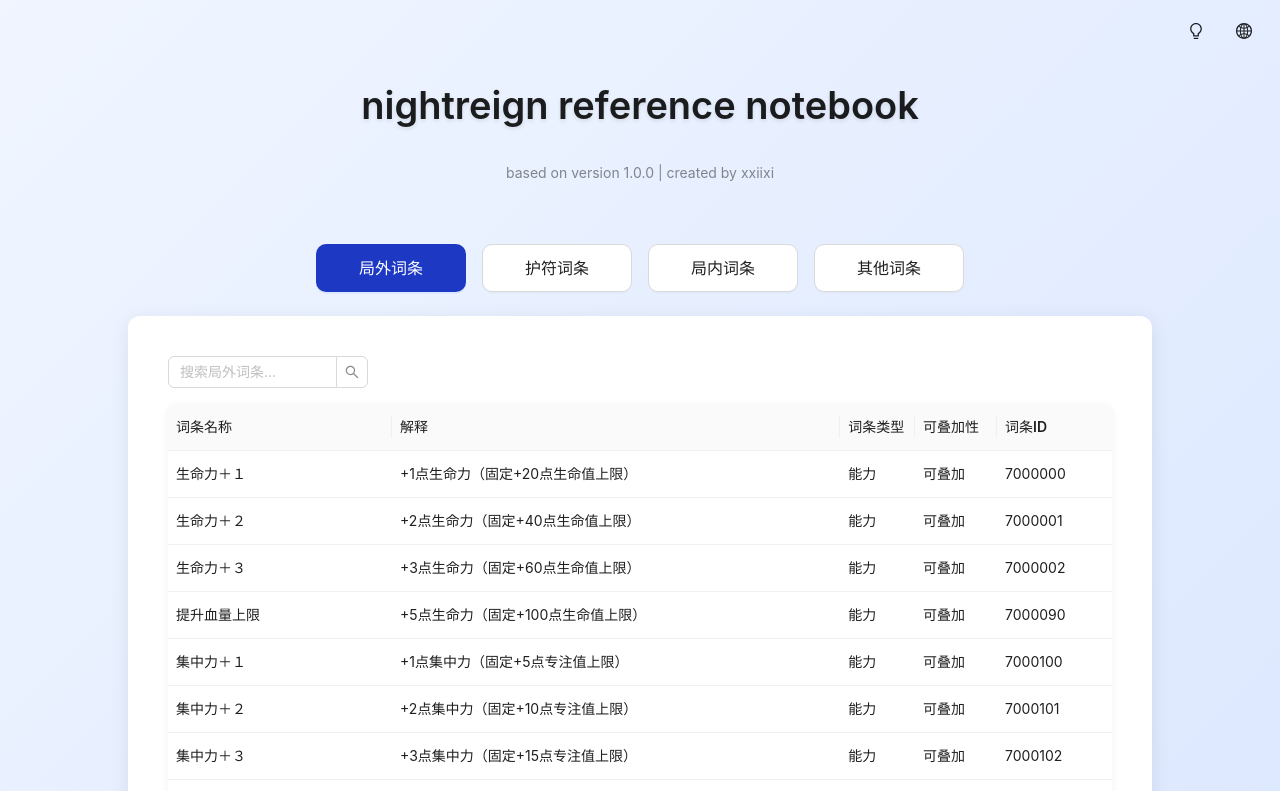
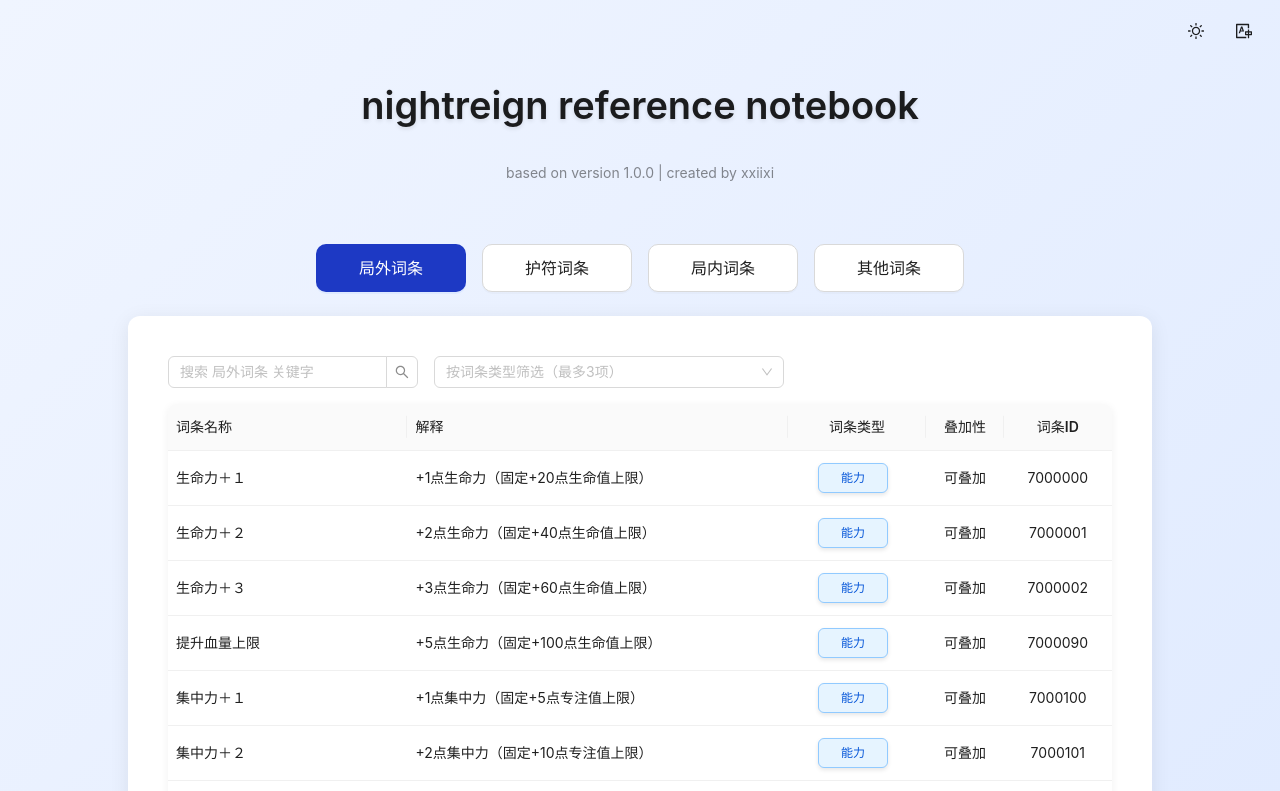
Before and after one commit to xxiixi/NightreignQuickRef, a React (Vite) app in the folder nightreign-reference-notebook/: page / in a window 1280 px wide. Shown: the top 791 px of the page. Built offline with nearby package versions, Linux system fonts and the light colour scheme.

Commit message:
添加了筛选框,根据局内分类进行筛选;

```diff
--- a/nightreign-reference-notebook/src/App.css
+++ b/nightreign-reference-notebook/src/App.css
@@ -299,5 +299,17 @@
 
 /* 搜索框样式 */
 .custom-search-input {
-  width: 200px;
+  width: 250px;
 }
+
+.outsider-type-select {
+  min-width: 350px;
+  width: auto;
+}
+
+.filter-search-row {
+  display: flex;
+  gap: 16px;
+  margin-bottom: 16px;
+  align-items: center;
+}
--- a/nightreign-reference-notebook/src/App.tsx
+++ b/nightreign-reference-notebook/src/App.tsx
@@ -1,8 +1,8 @@
 import { useState, useEffect } from 'react';
-import { Table, Typography, Space, Tag, Button, ConfigProvider, theme, Input } from 'antd';
+import { Table, Typography, Space, Tag, Button, ConfigProvider, theme, Input, Select, message } from 'antd';
 import type { TableColumnsType } from 'antd';
 import { geekblue } from '@ant-design/colors';
-import { BulbOutlined, BulbFilled, GlobalOutlined, SearchOutlined } from '@ant-design/icons';
+import { MoonOutlined, SunOutlined, TranslationOutlined } from '@ant-design/icons';
 import outsiderEntries from './data/zh-CN/outsider_entries_zh-CN.json';
 import talismanEntries from './data/zh-CN/talisman_entries_zh-CN.json';
 import inGameEntries from './data/zh-CN/in-game_entries_zh-CN.json';
@@ -22,18 +22,98 @@
   talisman?: string;
 }
 
+// 词条类型颜色映射
+const typeColorMap: Record<string, string> = {
+  '能力': 'blue',
+  '攻击力': 'red',
+  '技艺/绝招': 'orange',
+  '魔法/祷告': 'purple',
+  '减伤率': 'green',
+  '对异常状态的抵抗力': 'cyan',
+  '恢复': 'lime',
+  '行动': 'geekblue',
+  '队伍成员': 'magenta',
+  '仅限特定角色': 'gold',
+  '仅限特定武器': 'volcano',
+  '出击时的武器（战技）': 'geekblue',
+  '出击时的武器（附加）': 'blue',
+  '出击时的道具': 'orange',
+  '场地环境': 'green',
+  '庇佑': 'purple',
+  '不甘': 'volcano',
+};
+
+const outsiderTypeOptions = [
+  { value: '能力', label: '能力' },
+  { value: '攻击力', label: '攻击力' },
+  { value: '技艺/绝招', label: '技艺/绝招' },
+  { value: '魔法/祷告', label: '魔法/祷告' },
+  { value: '减伤率', label: '减伤率' },
+  { value: '对异常状态的抵抗力', label: '对异常状态的抵抗力' },
+  { value: '恢复', label: '恢复' },
+  { value: '行动', label: '行动' },
+  { value: '队伍成员', label: '队伍成员' },
+  { value: '仅限特定角色', label: '仅限特定角色' },
+  { value: '仅限特定武器', label: '仅限特定武器' }, // 数据中暂无，可后续补充
+  { value: '出击时的武器（战技）', label: '出击时的武器（战技）' }, // 数据中暂无
+  { value: '出击时的武器（附加）', label: '出击时的武器（附加）' }, // 数据中暂无
+  { value: '出击时的道具', label: '出击时的道具' }, // 数据中暂无
+  { value: '场地环境', label: '场地环境' }, // 数据中暂无
+];
+
+const otherTypeOptions = [
+  { value: '庇佑', label: '庇佑' },
+  { value: '不甘', label: '不甘' },
+];
+
+const tagRender = (props: any) => {
+  const { label, value, closable, onClose } = props;
+  const onPreventMouseDown = (event: React.MouseEvent<HTMLSpanElement>) => {
+    event.preventDefault();
+    event.stopPropagation();
+  };
+
+  // 根据类型获取颜色
+  const color = typeColorMap[value] || 'default';
+
+  return (
+    <Tag
+      color={color}
+      onMouseDown={onPreventMouseDown}
+      closable={closable}
+      onClose={onClose}
+      style={{ marginInlineEnd: 4 }}
+    >
+      {label}
+    </Tag>
+  );
+};
+
+// 获取词条类型颜色的函数
+const getTypeColor = (type: string | null | undefined): string => {
+  if (!type) return 'default';
+  return typeColorMap[type] || 'default';
+};
+
 function App() {
   const [activeTab, setActiveTab] = useState('局外词条');
   const [isDarkMode, setIsDarkMode] = useState(false);
   const [isEnglish, setIsEnglish] = useState(false);
   const [searchKeyword, setSearchKeyword] = useState('');
+  const [selectedTypes, setSelectedTypes] = useState<string[]>([]);
+  const [selectedOtherTypes, setSelectedOtherTypes] = useState<string[]>([]);
+  const [currentPage, setCurrentPage] = useState(1);
 
   // 搜索过滤函数
-  const filterData = (data: EntryData[], searchValue: string) => {
-    if (!searchValue.trim()) return data;
+  const filterData = (data: EntryData[], searchValue: string, types?: string[]) => {
+    let filtered = data;
+    if (types && types.length > 0) {
+      filtered = filtered.filter(item => types.includes(item.entry_type || ''));
+    }
+    if (!searchValue.trim()) return filtered;
 
     const searchLower = searchValue.toLowerCase();
-    return data.filter(item =>
+    return filtered.filter(item =>
       item.entry_name?.toLowerCase().includes(searchLower) ||
       item.explanation?.toLowerCase().includes(searchLower) ||
       item.entry_type?.toLowerCase().includes(searchLower) ||
@@ -61,6 +141,12 @@
         break;
       default:
         data = outsiderEntries as EntryData[];
+    }
+    if (activeTab === '局外词条') {
+      return filterData(data, searchKeyword, selectedTypes);
+    }
+    if (activeTab === '其他词条') {
+      return filterData(data, searchKeyword, selectedOtherTypes);
     }
     return filterData(data, searchKeyword);
   };
@@ -133,27 +219,31 @@
       title: '词条名称',
       dataIndex: 'entry_name',
       key: 'entry_name',
-      width: 150,
+      width: 170,
     },
     {
       title: '解释',
       dataIndex: 'explanation',
       key: 'explanation',
-      width: 300,
+      width: 270,
       render: (text) => text || '-',
     },
     {
       title: '词条类型',
       dataIndex: 'entry_type',
       key: 'entry_type',
-      width: 50,
-      render: (text) => text || '-',
+      align: 'center',
+      width: 80,
+      render: (text) => text ? (
+        <Tag color={getTypeColor(text)}>{text}</Tag>
+      ) : '-',
     },
     {
-      title: '可叠加性',
+      title: '叠加性',
       dataIndex: 'superposability',
       key: 'superposability',
       width: 55,
+      align: 'center',
       render: (text) => text || '-',
     },
     {
@@ -161,6 +251,7 @@
       dataIndex: 'entry_id',
       key: 'entry_id',
       width: 50,
+      align: 'center',
     },
   ];
 
@@ -238,7 +329,9 @@
       dataIndex: 'entry_type',
       key: 'entry_type',
       width: 50,
-      render: (text) => text || '-',
+      render: (text) => text ? (
+        <Tag color={getTypeColor(text)}>{text}</Tag>
+      ) : '-',
     },
     {
       title: '词条ID',
@@ -269,13 +362,13 @@
               <Space size="middle">
                 <Button
                   type="text"
-                  icon={isDarkMode ? <BulbFilled /> : <BulbOutlined />}
+                  icon={isDarkMode ? <MoonOutlined /> : <SunOutlined />}
                   onClick={toggleTheme}
                   className="theme-toggle-btn"
                 />
                 <Button
                   type="text"
-                  icon={<GlobalOutlined />}
+                  icon={<TranslationOutlined />}
                   onClick={() => setIsEnglish(!isEnglish)}
                   className="language-toggle-btn"
                 />
@@ -333,25 +426,94 @@
 
         <div className="content-wrapper">
           <div className="tabs-container">
-            {/* 搜索框 */}
+            {/* 筛选器+搜索框，仅在局外词条显示 */}
+            {activeTab === '局外词条' && (
+              <div className="filter-search-row">
+                 <Search
+                  placeholder={`搜索 ${activeTab} 关键字`}
+                  onSearch={(value) => {
+                    setSearchKeyword(value);
+                    setCurrentPage(1); // 重置到第一页
+                  }}
+                  className="custom-search-input"
+                  allowClear
+                />
+                <Select
+                  className="outsider-type-select"
+                  mode="multiple"
+                  allowClear
+                  tagRender={tagRender}
+                  placeholder="按词条类型筛选（最多3项）"
+                  value={selectedTypes}
+                  onChange={(values) => {
+                    if (values && values.length > 3) {
+                      message.warning('最多只能选择3个词条类型');
+                      return; // 不更新状态
+                    }
+                    setSelectedTypes(values);
+                    setCurrentPage(1); // 重置到第一页
+                  }}
+                  options={outsiderTypeOptions}
+                  maxTagPlaceholder={omittedValues => `+${omittedValues.length}...`}
+                  maxTagCount={3}
+                  maxCount={3}
+                />
+              </div>
+            )}
+            {/* 其他词条的筛选器+搜索框 */}
+            {activeTab === '其他词条' && (
+              <div className="filter-search-row">
+                 <Search
+                  placeholder={`搜索 ${activeTab} 关键字`}
+                  onSearch={(value) => {
+                    setSearchKeyword(value);
+                    setCurrentPage(1); // 重置到第一页
+                  }}
+                  className="custom-search-input"
+                  allowClear
+                />
+                <Select
+                  className="outsider-type-select"
+                  mode="multiple"
+                  allowClear
+                  tagRender={tagRender}
+                  placeholder="按词条类型筛选"
+                  value={selectedOtherTypes}
+                  onChange={(values) => {
+                    setSelectedOtherTypes(values);
+                    setCurrentPage(1); // 重置到第一页
+                  }}
+                  options={otherTypeOptions}
+                  maxTagPlaceholder={omittedValues => `+${omittedValues.length}...`}
+                />
+              </div>
+            )}
+            {/* 护符词条和局内词条时的搜索框 */}
+            {activeTab !== '局外词条' && activeTab !== '其他词条' && (
               <div className="search-container">
                 <Search
-                placeholder={`搜索${activeTab}...`}
-                onSearch={(value) => setSearchKeyword(value)}
+                  placeholder={`搜索 ${activeTab} 关键字`}
+                  onSearch={(value) => {
+                    setSearchKeyword(value);
+                    setCurrentPage(1); // 重置到第一页
+                  }}
                   className="custom-search-input"
                   allowClear
                 />
               </div>
+            )}
 
             <Table
               columns={activeTab === '局外词条' ? outsiderColumns : activeTab === '护符词条' ? talismanColumns : activeTab === '局内词条' ? inGameColumns : otherColumns}
               dataSource={getCurrentData()}
               rowKey="entry_id"
               pagination={{
-                pageSize: 20,
+                current: currentPage,
+                pageSize: 30,
                 showSizeChanger: true,
                 showQuickJumper: true,
-                showTotal: (total, range) => `第 ${range[0]}-${range[1]} 条，共 ${total} 条`
+                showTotal: (total, range) => `第 ${range[0]}-${range[1]} 条，共 ${total} 条`,
+                onChange: (page) => setCurrentPage(page)
               }}
               scroll={{ x: activeTab === '局外词条' ? 900 : activeTab === '护符词条' ? 800 : activeTab === '局内词条' ? 700 : 650 }}
               size="middle"
@@ -359,7 +521,7 @@
           </div>
         </div>
         <div className="footer">
-            <Space direction="vertical" size="small" align="center">
+            <Space direction="vertical" size="middle" align="center">
               <Text type="secondary" className="footer-text">
                 Check out the project or report an issue on{' '}
                 <a
```
Lines whose indentation alone changed are shown as unchanged.
